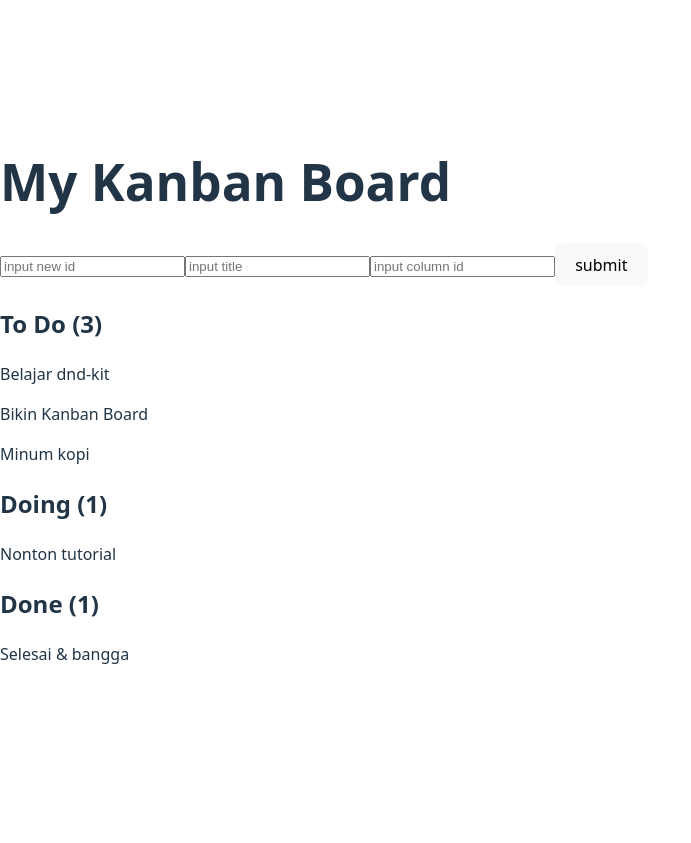
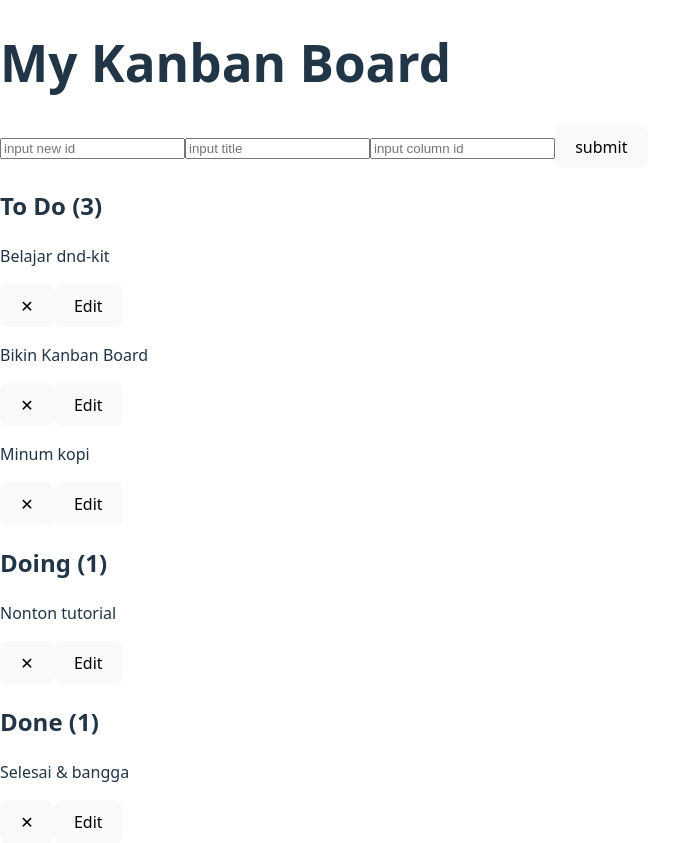
Before and after one commit to anglczbla/kanban-board, a React (Vite) app: page / in a window 1280 px wide. Shown: the whole page, without its empty margins (0-691 px from the left). Before the commit the page ends 800 px from the top, so only its background shows below. Built offline with nearby package versions, Linux system fonts and the light colour scheme.

Commit message:
crud task

```diff
--- a/src/App.jsx
+++ b/src/App.jsx
@@ -65,7 +65,24 @@ function App() {
     columnId: "",
   });
 
+  const [editTask, setEditTask] = useState({
+    id: "",
+    title: "",
+    columnId: "",
+  });
+
+  const [showEdit, setShowEdit] = useState(null);
   const [activeTask, setActiveTask] = useState(null);
+
+  const toggleEdit = (item, index) => {
+    setShowEdit(index);
+    setEditTask(item);
+  };
+
+  const handleEdit = (e) => {
+    const { name, value } = e.target;
+    setEditTask({ ...editTask, [name]: value });
+  };
 
   const handleNewTask = (e) => {
     const { name, value } = e.target;
@@ -77,37 +94,49 @@ function App() {
     setTasks([...tasks, newTask]);
   };
 
+  const saveEditTask = (task, newTask) => {
+    const findTask = tasks.some((tas) => tas?.id == task?.id);
+
+    if (findTask) {
+      const updateTask = tasks.map((tas) => {
+        return task.id == tas.id
+          ? {
+              ...tas,
+              ...newTask,
+            }
+          : tas;
+      });
+      setTasks(updateTask);
+      setShowEdit(null);
+    }
+  };
+
+  const deleteTask = (id) => {
+    setTasks(tasks.filter((task) => task.id !== id));
+  };
+
   const sensors = useSensors(
-    useSensor(PointerSensor, {
-      activationConstraint: { distance: 8 },
-    }),
+    useSensor(PointerSensor, { activationConstraint: { distance: 8 } }),
     useSensor(KeyboardSensor)
   );
 
-  const handleDragStart = (event) => {
-    const { active } = event;
+  const handleDragStart = ({ active }) => {
     const draggedTask = tasks.find((t) => t.id === active.id);
     setActiveTask(draggedTask);
   };
 
-  const handleDragEnd = (event) => {
-    const { active, over } = event;
-
+  const handleDragEnd = ({ active, over }) => {
     if (!over) return;
 
     const draggedTaskId = active.id;
     const droppedOverId = over.id;
 
-    // Cek apakah drop di atas kolom (bukan task lain)
     const targetColumn = columns.find((col) => col.id === droppedOverId);
     const targetColumnId = targetColumn
       ? targetColumn.id
       : tasks.find((t) => t.id === droppedOverId)?.columnId;
 
-    if (
-      targetColumnId &&
-      targetColumnId !== active.data.current?.sortable?.containerId
-    ) {
+    if (targetColumnId) {
       setTasks((prev) =>
         prev.map((task) =>
           task.id === draggedTaskId
@@ -143,13 +172,15 @@ function App() {
             ) : null}
           </DragOverlay>
 
-          <form onSubmit={submitNewTask}>
+          {/* Form tambah task */}
+          <form onSubmit={submitNewTask} className="mb-6">
             <input
               type="text"
               name="id"
               value={newTask.id}
               placeholder="input new id"
               onChange={handleNewTask}
+              className="border p-2 mr-2"
             />
             <input
               type="text"
@@ -157,6 +188,7 @@ function App() {
               value={newTask.title}
               placeholder="input title"
               onChange={handleNewTask}
+              className="border p-2 mr-2"
             />
             <input
               type="text"
@@ -164,36 +196,87 @@ function App() {
               value={newTask.columnId}
               placeholder="input column id"
               onChange={handleNewTask}
+              className="border p-2 mr-2"
             />
-            <button type="submit">submit</button>
+            <button type="submit" className="bg-blue-500 text-white px-4 py-2">
+              submit
+            </button>
           </form>
 
           <div className="flex gap-6 overflow-x-auto pb-4">
             {columns.map((col) => {
-              const columnTasks = tasks
-                .filter((task) => task.columnId === col.id)
-                .map((task) => task.id);
+              const columnTasks = tasks.filter(
+                (task) => task?.columnId === col.id
+              );
+              const columnTaskIds = columnTasks.map((t) => t.id);
 
               return (
                 <div
                   key={col.id}
                   className="bg-gray-100 rounded-xl p-4 min-w-80 shadow-sm"
-                  id={col.id}
                 >
                   <h2 className="font-bold text-lg text-gray-700 mb-4 px-2">
                     {col.title} ({columnTasks.length})
                   </h2>
 
                   <SortableContext
-                    items={columnTasks}
+                    items={columnTaskIds}
                     strategy={verticalListSortingStrategy}
                   >
                     <div className="space-y-3 min-h-96">
-                      {tasks
-                        .filter((task) => task.columnId === col.id)
-                        .map((task) => (
-                          <TaskItem key={task.id} task={task} />
-                        ))}
+                      {columnTasks.map((task, index) => (
+                        <div key={task.id} className="relative">
+                          <TaskItem task={task} />
+
+                          {/* Tombol delete */}
+                          <button
+                            onClick={() => deleteTask(task.id)}
+                            className="absolute top-2 right-2 text-red-500"
+                          >
+                            ✕
+                          </button>
+                          <button
+                            onClick={() => toggleEdit(task, index)}
+                            className="absolute top-2 right-2 text-red-500"
+                          >
+                            Edit
+                          </button>
+                          {showEdit == index ? (
+                            <div>
+                              <input
+                                type="text"
+                                name="id"
+                                value={editTask.id}
+                                placeholder="input new id"
+                                onChange={handleEdit}
+                                className="border p-2 mr-2"
+                              />
+                              <input
+                                type="text"
+                                name="title"
+                                value={editTask.title}
+                                placeholder="input title"
+                                onChange={handleEdit}
+                                className="border p-2 mr-2"
+                              />
+                              <input
+                                type="text"
+                                name="columnId"
+                                value={editTask.columnId}
+                                placeholder="input column id"
+                                onChange={handleEdit}
+                                className="border p-2 mr-2"
+                              />
+                              <button
+                                className="bg-blue-500 text-white px-4 py-2"
+                                onClick={() => saveEditTask(task, editTask)}
+                              >
+                                Save Edit
+                              </button>
+                            </div>
+                          ) : null}
+                        </div>
+                      ))}
                     </div>
                   </SortableContext>
                 </div>
```
